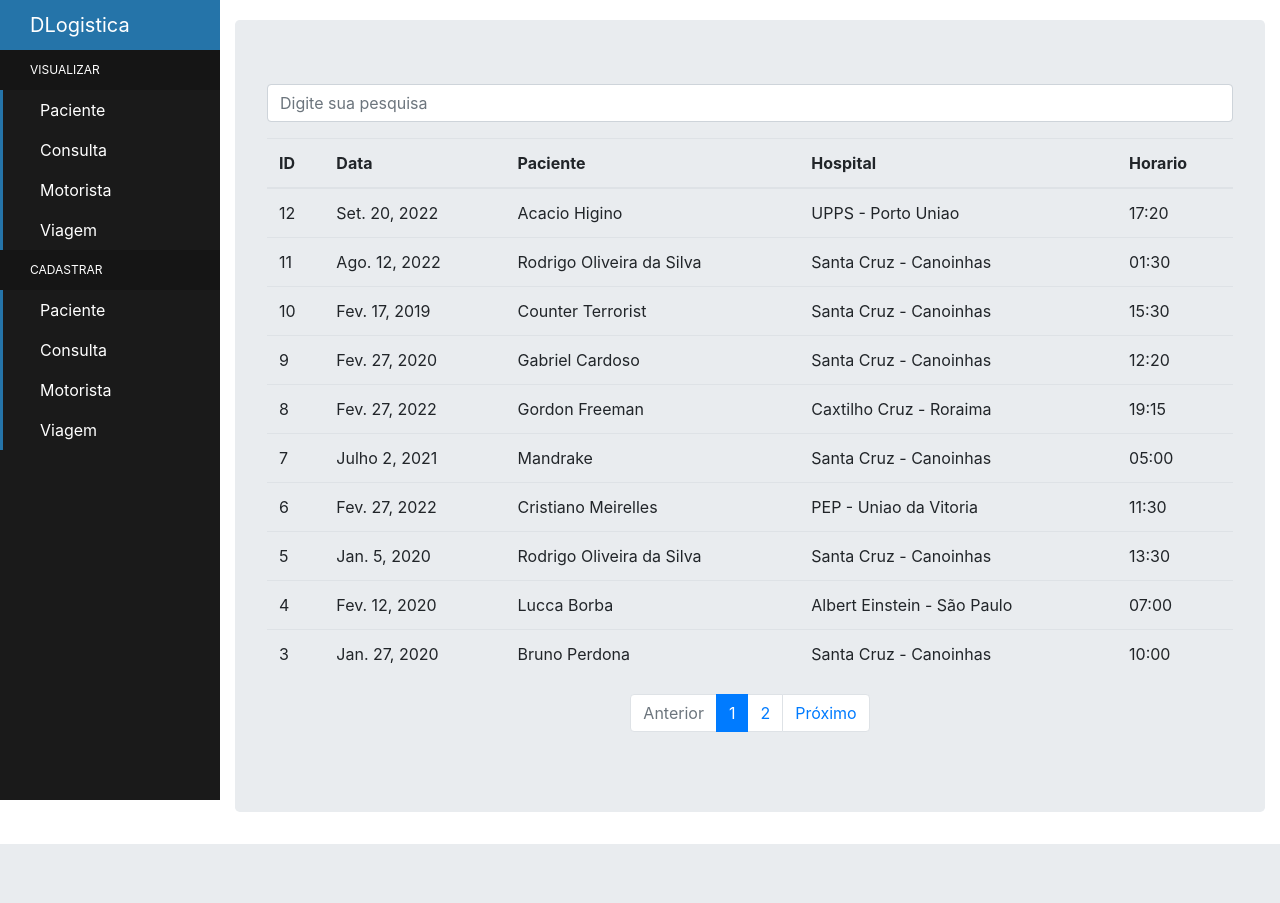
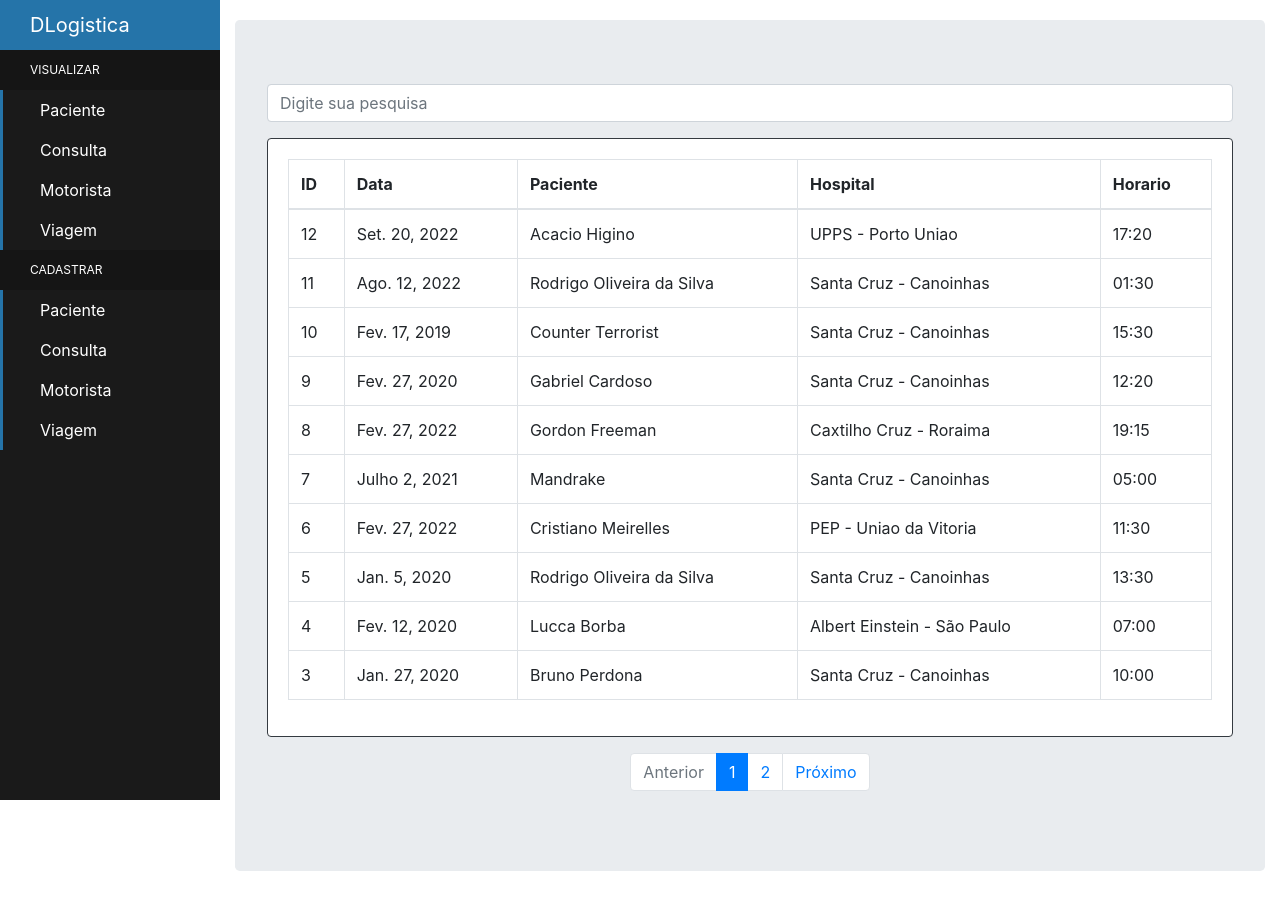
Before and after one commit to BPerdona/dLogistica, a Django app: page /consulta/ in a window 1280 px wide. Before the commit the page ends 844 px from the top, so only its background shows below. Run offline with Django 3.2, Linux system fonts and the light colour scheme; data comes from the database, SQL or seed files in the repository; some libraries are stand-ins or nearby versions.

Commit message:
Consulta and Paciente table updated with ver_consulta fixing

```diff
--- a/logistica/templates/logistica/consulta.html
+++ b/logistica/templates/logistica/consulta.html
@@ -13,7 +13,9 @@
         </div>
     </form>
 
-    <table class="table">
+    <div class="card border-dark mb-3">
+        <div class="card-body">
+            <table class="table table-bordered">
                 <thead>
                     <tr>
                         <th>ID</th>
@@ -37,6 +39,8 @@
                     {% endfor %}
                 </tbody>
             </table>
+        </div>
+    </div>
 
     <nav aria-label="Page navigation example">
         <ul class="pagination justify-content-center">
--- a/logistica/templates/logistica/paciente.html
+++ b/logistica/templates/logistica/paciente.html
@@ -13,7 +13,9 @@
         </div>
     </form>
 
-    <table class="table">
+    <div class="card border-dark mb-3">
+        <div class="card-body">
+            <table class="table table-bordered">
                 <thead>
                     <tr>
                         <th>ID</th>
@@ -37,6 +39,8 @@
                     {% endfor %}
                 </tbody>
             </table>
+        </div>
+    </div>
 
 <nav aria-label="Page navigation example">
     <ul class="pagination justify-content-center">
--- a/logistica/templates/logistica/ver_consulta.html
+++ b/logistica/templates/logistica/ver_consulta.html
@@ -2,9 +2,7 @@
 {% block conteudo %}
 
     <div class="card border-dark mb-3">
-        <div class="card-header bg-transparent"><h1>Paciente: {{ consulta.paciente.nome_completo }}</h1></div>
-        {# <div class="card-header bg-transparent"><h1><a href="{% url 'index' %}">Paciente: {{ consulta.paciente.nome_completo }}</a></h1></div> #}
-        {# Colocar o link para os detalhes do paciente, ao clicar no nome do paciente #}
+        <div class="card-header bg-transparent"><h1><a href="{% url 'ver_paciente' consulta.paciente_id %}">Paciente: {{ consulta.paciente.nome_completo }}</a></h1></div>
 
         <div class="card-body">
             <p><strong>Data da Consulta: </strong>{{ consulta.data_da_consulta }}</p>
```
Lines whose indentation alone changed are shown as unchanged.
